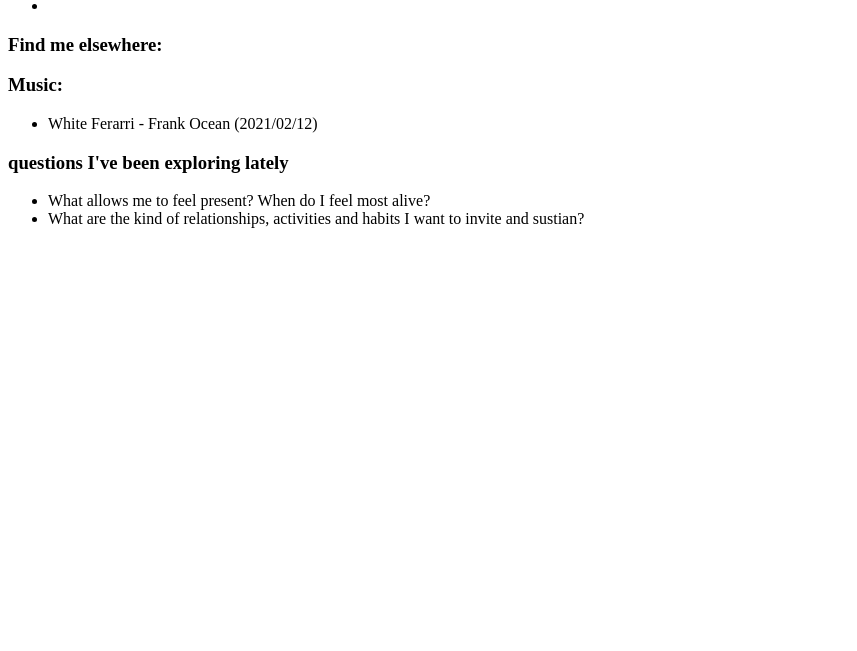
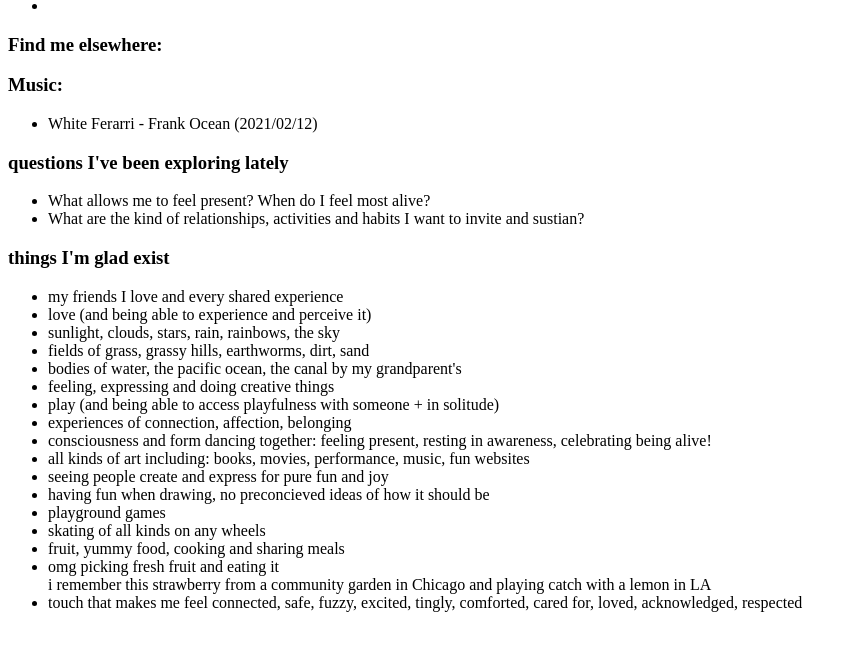
Before and after one commit to processorientation/processorientation.github.io, a plain HTML site: page lists/index.html in a window 1280 px wide. Shown: the part 127-778 px from the top of the page, without its empty margins (0-857 px from the left). Drawn offline with Linux system fonts and the light colour scheme.

Commit message:
added to lists

```diff
--- a/lists/index.html
+++ b/lists/index.html
@@ -30,5 +30,26 @@
         <li>What allows me to feel present? When do I feel most alive?</li>
         <li>What are the kind of relationships, activities and habits I want to invite and sustian? </li>
     </ul>
+
+    <h3>things I'm glad exist</h3>
+    <ul>
+        <li>my friends I love and every shared experience</li>
+        <li>love (and being able to experience and perceive it)</li>
+        <li>sunlight, clouds, stars, rain, rainbows, the sky</li>
+        <li>fields of grass, grassy hills, earthworms, dirt, sand</li>
+        <li>bodies of water, the pacific ocean, the canal by my grandparent's</li>
+        <li>feeling, expressing and doing creative things</li>
+        <li>play (and being able to access playfulness with someone + in solitude)</li>
+        <li>experiences of connection, affection, belonging</li>
+        <li>consciousness and form dancing together: feeling present, resting in awareness, celebrating being alive!</li>
+        <li>all kinds of art including: books, movies, performance, music, fun websites</li>
+        <li>seeing people create and express for pure fun and joy</li>
+        <li>having fun when drawing, no preconcieved ideas of how it should be</li>
+        <li>playground games</li>
+        <li>skating of all kinds on any wheels</li>
+        <li>fruit, yummy food, cooking and sharing meals</li>
+        <li>omg picking fresh fruit and eating it <br> i remember this strawberry from a community garden in Chicago and playing catch with a lemon in LA</li>
+        <li>touch that makes me feel connected, safe, fuzzy, excited, tingly, comforted, cared for, loved, acknowledged, respected</li>
+    </ul>
     </body>
 </html>
```
